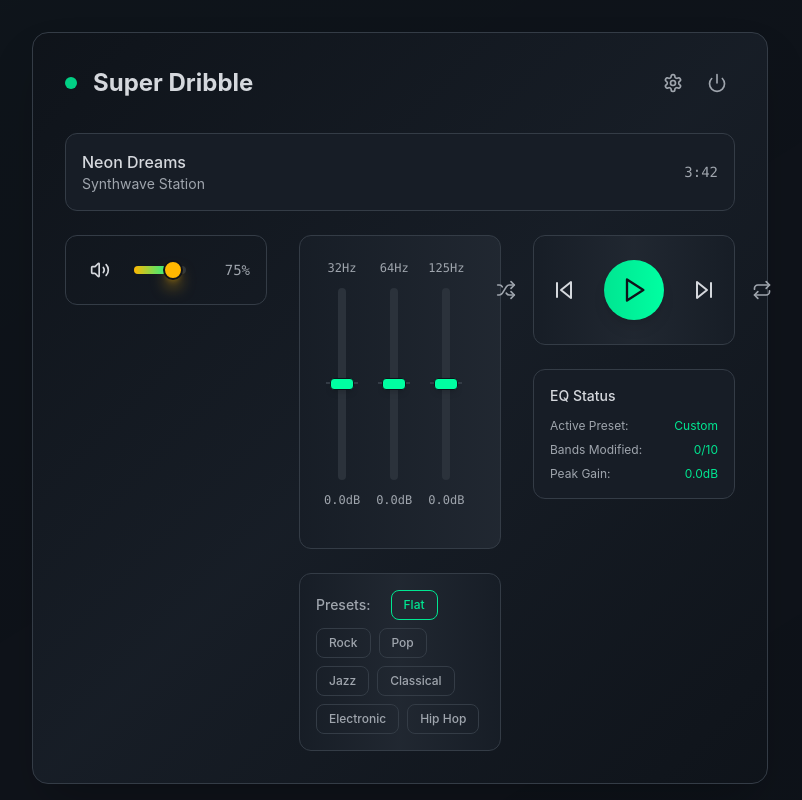
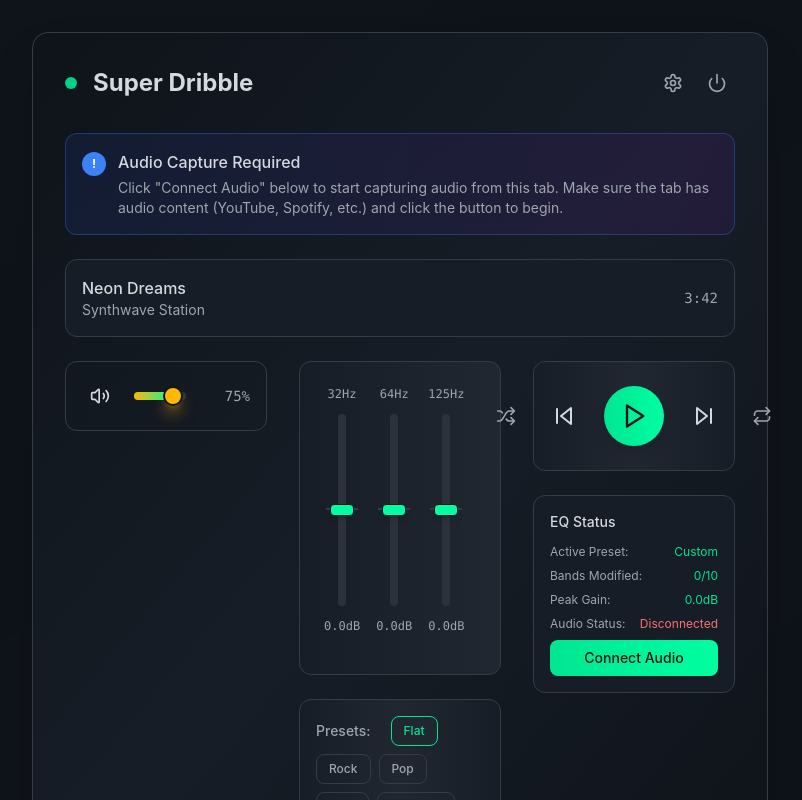
Before and after one commit to BennyPerumalla/SuperDribble, a React (Vite) app in the folder UI/: page / in a window 1280 px wide. Shown: the top 800 px of the page, without its empty margins (0-802 px from the left). Built offline with nearby package versions, Linux system fonts and the light colour scheme; no server answers; the HTML template or start-up script is replaced by a standard one.

Commit message:
update(Audioeq): Manual audio connection handler (requires user gesture)

```diff
--- a/UI/src/components/equalizer/AudioEqualizer.tsx
+++ b/UI/src/components/equalizer/AudioEqualizer.tsx
@@ -63,6 +63,8 @@ export const AudioEqualizer: React.FC<AudioEqualizerProps> = ({
   const [activePreset, setActivePreset] = useState<string | null>(null);
   const [isPowerOn, setIsPowerOn] = useState(true);
   const [isAudioInitialized, setIsAudioInitialized] = useState(false);
+  const [isConnecting, setIsConnecting] = useState(false);
+  const [connectionError, setConnectionError] = useState<string | null>(null);
   const [currentTrack] = useState({
     title: "Neon Dreams",
     artist: "Synthwave Station",
@@ -129,30 +131,43 @@ export const AudioEqualizer: React.FC<AudioEqualizerProps> = ({
     }
   }, [isMuted, volume, isAudioInitialized]);
 
-  // Initialize audio capture when component mounts
-  useEffect(() => {
-    const initializeAudio = async () => {
-      if (audioService.isAvailable()) {
+  // Manual audio connection handler (requires user gesture)
+  const handleConnectAudio = useCallback(async () => {
+    if (!audioService.isAvailable()) {
+      console.warn('Audio service not available - not in extension context');
+      setConnectionError('Extension APIs not available');
+      return;
+    }
+
+    setIsConnecting(true);
+    setConnectionError(null);
+
     try {
+      console.log('Attempting to connect audio...');
       const success = await audioService.startCapture();
       setIsAudioInitialized(success);
+
       if (success) {
         console.log('Audio capture initialized successfully');
+        setConnectionError(null);
+      } else {
+        console.warn('Audio capture initialization failed');
+        setConnectionError('Failed to start audio capture');
       }
     } catch (error) {
       console.error('Failed to initialize audio capture:', error);
+      setIsAudioInitialized(false);
+      setConnectionError(error instanceof Error ? error.message : 'Unknown error');
+    } finally {
+      setIsConnecting(false);
     }
+  }, []);
+
+  // Check audio service availability on mount
+  useEffect(() => {
+    if (!audioService.isAvailable()) {
+      console.warn('Audio service not available - not in extension context');
     }
-    };
-
-    initializeAudio();
-
-    // Cleanup on unmount
-    return () => {
-      if (audioService.isAvailable()) {
-        audioService.stopCapture();
-      }
-    };
   }, []);
 
   if (!isPowerOn) {
@@ -216,6 +231,24 @@ export const AudioEqualizer: React.FC<AudioEqualizerProps> = ({
           </button>
         </div>
       </div>
+
+      {/* Audio Connection Instructions */}
+      {!isAudioInitialized && (
+        <div className="mb-6 p-4 rounded-xl bg-gradient-to-r from-blue-900/20 to-purple-900/20 border border-blue-500/30">
+          <div className="flex items-start gap-3">
+            <div className="w-6 h-6 bg-blue-500 rounded-full flex items-center justify-center flex-shrink-0 mt-0.5">
+              <span className="text-white text-xs font-bold">!</span>
+            </div>
+            <div>
+              <div className="text-eq-text font-medium mb-1">Audio Capture Required</div>
+              <div className="text-eq-text-dim text-sm">
+                Click "Connect Audio" below to start capturing audio from this tab.
+                Make sure the tab has audio content (YouTube, Spotify, etc.) and click the button to begin.
+              </div>
+            </div>
+          </div>
+        </div>
+      )}
 
       {/* Now Playing */}
       <div className="mb-6 p-4 rounded-xl bg-eq-surface border border-eq-border">
@@ -314,6 +347,54 @@ export const AudioEqualizer: React.FC<AudioEqualizerProps> = ({
                   {Math.max(...eqValues).toFixed(1)}dB
                 </span>
               </div>
+              <div className="flex justify-between">
+                <span>Audio Status:</span>
+                <span className={isAudioInitialized ? "text-green-400" : "text-red-400"}>
+                  {isAudioInitialized ? "Connected" : "Disconnected"}
+                </span>
+              </div>
+              {connectionError && (
+                <div className="flex justify-between">
+                  <span>Error:</span>
+                  <span className="text-red-400 text-xs">
+                    {connectionError}
+                  </span>
+                </div>
+              )}
+              <div className="mt-3">
+                {!isAudioInitialized ? (
+                  <button
+                    onClick={handleConnectAudio}
+                    disabled={isConnecting}
+                    className={cn(
+                      "w-full px-4 py-2 rounded-lg text-sm font-medium transition-all duration-200",
+                      "bg-gradient-to-r from-eq-accent to-eq-accent-glow",
+                      "text-eq-background hover:shadow-lg",
+                      "disabled:opacity-50 disabled:cursor-not-allowed",
+                      "hover:scale-105 active:scale-95"
+                    )}
+                  >
+                    {isConnecting ? "Connecting..." : "Connect Audio"}
+                  </button>
+                ) : (
+                  <button
+                    onClick={async () => {
+                      if (audioService.isAvailable()) {
+                        await audioService.stopCapture();
+                        setIsAudioInitialized(false);
+                      }
+                    }}
+                    className={cn(
+                      "w-full px-4 py-2 rounded-lg text-sm font-medium transition-all duration-200",
+                      "bg-gradient-to-r from-red-500 to-red-600",
+                      "text-white hover:shadow-lg",
+                      "hover:scale-105 active:scale-95"
+                    )}
+                  >
+                    Disconnect Audio
+                  </button>
+                )}
+              </div>
             </div>
           </div>
         </div>
```
Lines whose indentation alone changed are shown as unchanged.
